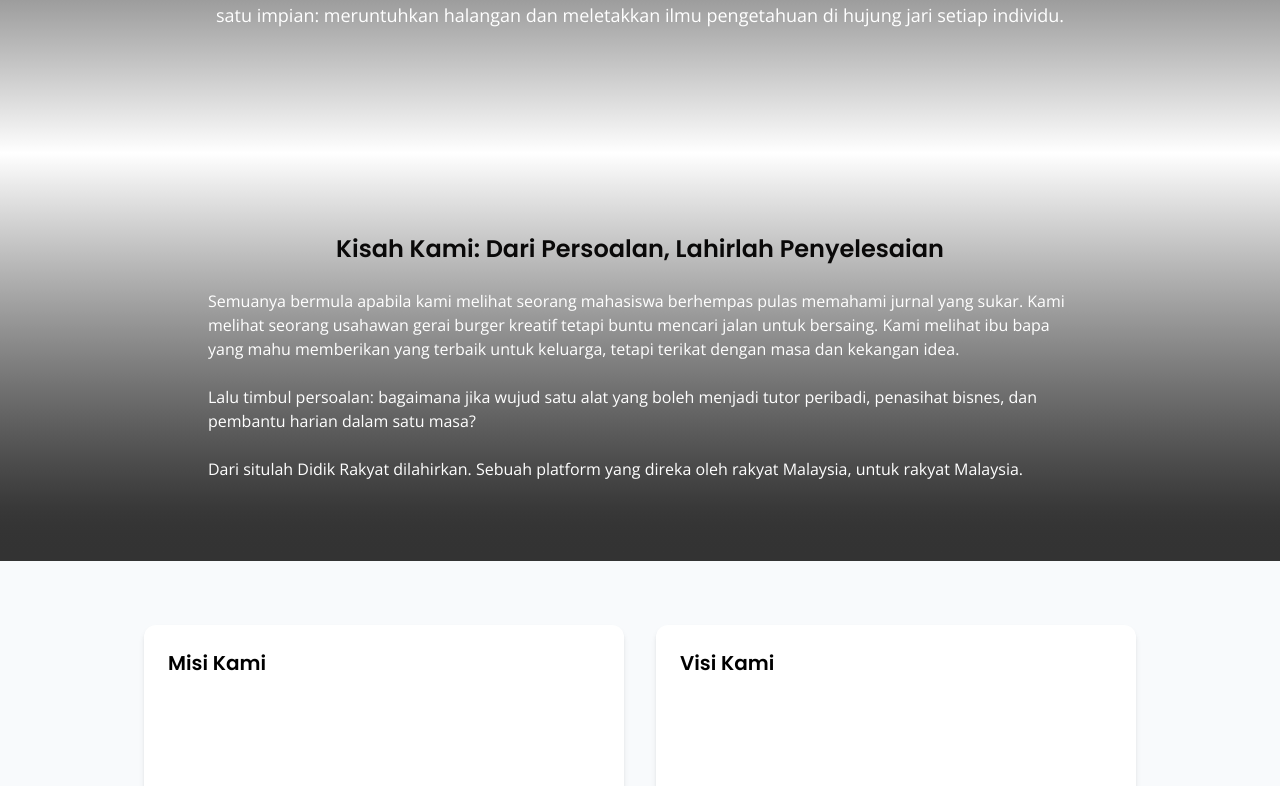
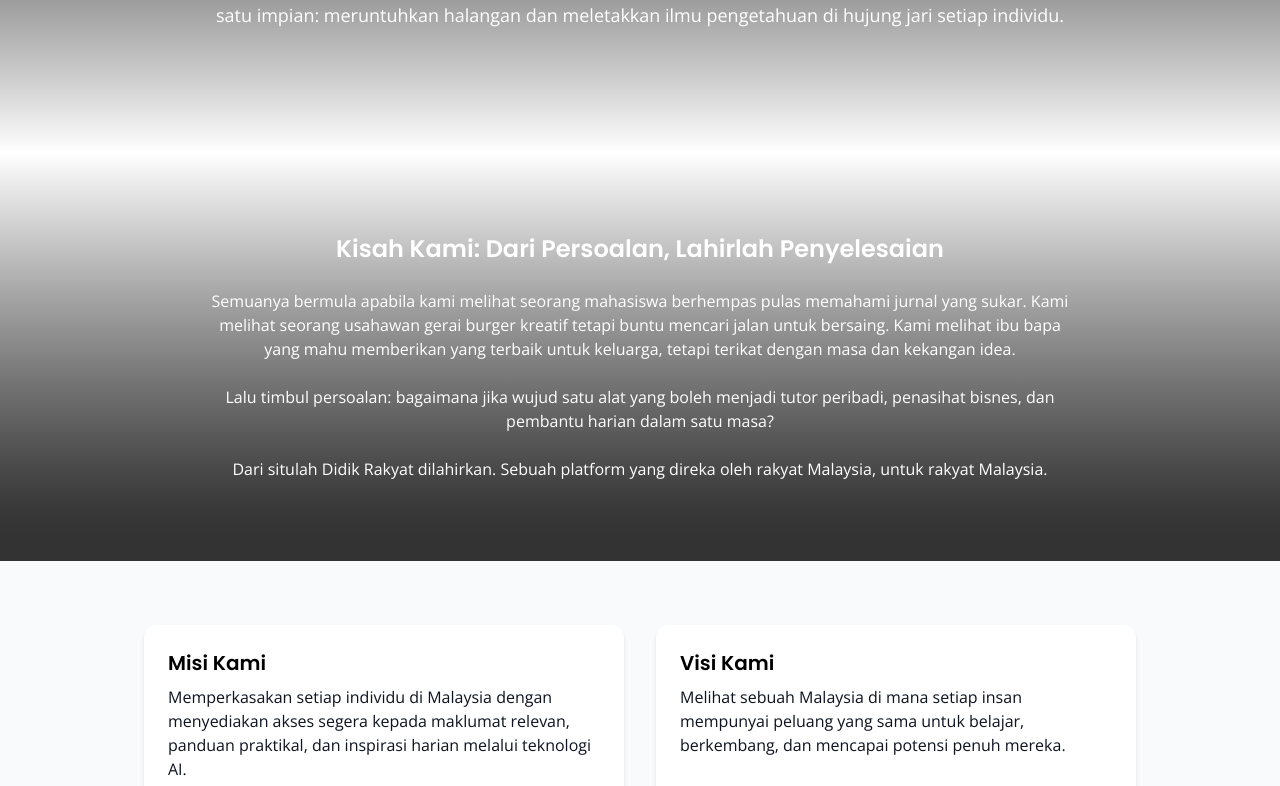
Before and after one commit to Sincesix-pdf/app-didikrakyat, a Next.js app: page /about in a window 1280 px wide. Shown: the part 311-1097 px from the top of the page. Built offline with nearby package versions, Linux system fonts and the light colour scheme.

Commit message:
fixing styling #3

```diff
--- a/src/app/about/page.tsx
+++ b/src/app/about/page.tsx
@@ -1,5 +1,4 @@
-import Image from "next/image";
-
+// src/app/about/page.tsx (About) — betulkan warna agar konsisten token
 export const metadata = {
   title: "Tentang Kami",
   description: "Kisah di sebalik Didik Rakyat, misi, visi, dan nilai yang memperkasakan rakyat Malaysia.",
@@ -8,7 +7,6 @@
 export default function AboutPage() {
   return (
     <main className="bg-[var(--color-background)] text-[var(--color-foreground)]">
-
       {/* 1. HERO */}
       <section className="relative h-[60vh] sm:h-[50vh] flex items-center">
         <div className="absolute inset-0 bg-gradient-to-b from-black/80 to-[var(--color-background)]/95" />
@@ -26,22 +24,22 @@
 
       {/* 2. KISAH KAMI */}
       <section className="py-20 relative">
-        <div className="absolute inset-0 bg-gradient-to-b from-[var(--color-background)]/80 to-black/80 pointer-events-none"></div>
-        <div className="relative mx-auto max-w-4xl px-4 space-y-6">
+        <div className="absolute inset-0 bg-gradient-to-b from-[var(--color-background)]/80 to-black/80 pointer-events-none" />
+        <div className="relative mx-auto max-w-4xl px-4 space-y-6 text-center text-white">
           <h2 className="font-heading text-2xl font-semibold text-center">
             Kisah Kami: Dari Persoalan, Lahirlah Penyelesaian
           </h2>
-          <p className="text-white">
+          <p>
             Semuanya bermula apabila kami melihat seorang mahasiswa berhempas pulas
             memahami jurnal yang sukar. Kami melihat seorang usahawan gerai burger
             kreatif tetapi buntu mencari jalan untuk bersaing. Kami melihat ibu bapa yang mahu
             memberikan yang terbaik untuk keluarga, tetapi terikat dengan masa dan kekangan idea.
           </p>
-          <p className="text-white">
+          <p>
             Lalu timbul persoalan: bagaimana jika wujud satu alat yang boleh
             menjadi tutor peribadi, penasihat bisnes, dan pembantu harian dalam satu masa?
           </p>
-          <p className="text-white">
+          <p>
             Dari situlah Didik Rakyat dilahirkan. Sebuah platform yang
             direka oleh rakyat Malaysia, untuk rakyat Malaysia.
           </p>
@@ -53,7 +51,7 @@
         <div className="mx-auto max-w-5xl px-4 grid gap-8 md:grid-cols-2">
           <div className="p-6 bg-white rounded-xl shadow-md">
             <h3 className="font-heading text-black text-xl font-semibold mb-2">Misi Kami</h3>
-            <p className="text-[var(--color-background)]">
+            <p className="text-[var(--color-foreground)]">
               Memperkasakan setiap individu di Malaysia dengan menyediakan
               akses segera kepada maklumat relevan, panduan praktikal,
               dan inspirasi harian melalui teknologi AI.
@@ -61,7 +59,7 @@
           </div>
           <div className="p-6 bg-white rounded-xl shadow-md">
             <h3 className="font-heading text-black text-xl font-semibold mb-2">Visi Kami</h3>
-            <p className="text-[var(--color-background)]">
+            <p className="text-[var(--color-foreground)]">
               Melihat sebuah Malaysia di mana setiap insan mempunyai peluang
               yang sama untuk belajar, berkembang, dan mencapai potensi penuh mereka.
             </p>
@@ -79,30 +77,22 @@
             <div>
               <div className="mb-4 text-4xl mx-auto">💡</div>
               <h3 className="text-white font-semibold text-lg">Pemberdayaan</h3>
-              <p className="text-white/90 text-sm">
-                Setiap soalan berhak mendapat jawapan yang berkualiti.
-              </p>
+              <p className="text-white/90 text-sm">Setiap soalan berhak mendapat jawapan yang berkualiti.</p>
             </div>
             <div>
               <div className="mb-4 text-4xl mx-auto">🚀</div>
               <h3 className="text-white font-semibold text-lg">Inovasi</h3>
-              <p className="text-white/90 text-sm">
-                Sentiasa mencari cara baharu untuk menjadikan teknologi bermanfaat.
-              </p>
+              <p className="text-white/90 text-sm">Sentiasa mencari cara baharu untuk menjadikan teknologi bermanfaat.</p>
             </div>
             <div>
               <div className="mb-4 text-4xl mx-auto">🤝</div>
               <h3 className="text-white font-semibold text-lg">Integriti</h3>
-              <p className="text-white/90 text-sm">
-                Komited pada maklumat yang sahih dan selamat.
-              </p>
+              <p className="text-white/90 text-sm">Komited pada maklumat yang sahih dan selamat.</p>
             </div>
             <div>
               <div className="mb-4 text-4xl mx-auto">🌍</div>
               <h3 className="text-white font-semibold text-lg">Komuniti</h3>
-              <p className="text-white/90 text-sm">
-                Dibina untuk anda, bersama anda.
-              </p>
+              <p className="text-white/90 text-sm">Dibina untuk anda, bersama anda.</p>
             </div>
           </div>
         </div>
@@ -111,7 +101,7 @@
       {/* 5. CTA TERAKHIR */}
       <section className="py-20 text-center">
         <h2 className="font-heading text-2xl font-bold mb-6">Sertai Misi Kami</h2>
-        <p className="text-white max-w-2xl mx-auto mb-8">
+        <p className="max-w-2xl mx-auto mb-8">
           Anda bukan sekadar memuat turun aplikasi; anda menyertai sebuah gerakan
           untuk menjadikan ilmu lebih mudah dicapai oleh semua.
         </p>
--- a/src/app/globals.css
+++ b/src/app/globals.css
@@ -3,7 +3,7 @@
 /* Tokens warna */
 :root {
   --color-background: #FFFFFF;
-  --color-foreground: #0A0909;
+  --color-foreground: #0d131f;
   --color-accent: #FAAC05;
   --font-sans: 'Open Sans', sans-serif;
   --font-heading: 'Poppins', sans-serif;
--- a/src/components/Footer.tsx
+++ b/src/components/Footer.tsx
@@ -1,5 +1,3 @@
-import Link from "next/link";
-
 export default function Footer() {
   return (
     <footer className="bg-[var(--color-background)] shadow-[0_-6px_12px_-2px_rgba(0,0,0,0.2)]">
@@ -7,12 +5,14 @@
         <p className="text-xs sm:text-sm text-[var(--color-foreground)]">
           © {new Date().getFullYear()} Didik Rakyat. All rights reserved.
         </p>
+
         <div className="flex flex-wrap justify-center gap-2 sm:gap-3 text-[var(--color-foreground)]">
           <a href="https://facebook.com" aria-label="Facebook" className="p-2 rounded-full hover:text-[var(--color-accent)] hover:bg-black/5">
             <svg xmlns="http://www.w3.org/2000/svg" viewBox="0 0 14 14" fill="none" stroke="currentColor" strokeLinecap="round" strokeLinejoin="round" className="h-5 w-5 sm:h-6 sm:w-6">
               <path d="M.5 12.5v-11a1 1 0 0 1 1-1h11a1 1 0 0 1 1 1v11a1 1 0 0 1-1 1h-3V8.76h.71a.61.61 0 0 0 .61-.61v-.77a.611.611 0 0 0-.61-.61h-.67v-.94c0-.84.38-.84.76-.84h.49a.55.55 0 0 0 .43-.18a.58.58 0 0 0 .18-.43v-.74a.618.618 0 0 0-.6-.64H9.65a2.32 2.32 0 0 0-2.39 2.6v1.17h-.64a.61.61 0 0 0-.62.61v.77a.61.61 0 0 0 .62.61h.64v4.74H1.5a1 1 0 0 1-1-1" />
             </svg>
           </a>
+
           <a href="https://instagram.com" aria-label="Instagram" className="p-2 rounded-full hover:text-[var(--color-accent)] hover:bg-black/5">
             <svg viewBox="0 0 24 24" fill="none" stroke="currentColor" strokeWidth="2" className="h-5 w-5 sm:h-6 sm:w-6">
               <rect width="20" height="20" x="2" y="2" rx="5" ry="5" />
@@ -20,11 +20,13 @@
               <circle cx="17.5" cy="6.5" r="1.5" fill="currentColor" />
             </svg>
           </a>
+
           <a href="https://twitter.com" aria-label="X" className="p-2 rounded-full hover:text-[var(--color-accent)] hover:bg-black/5">
             <svg viewBox="0 0 24 24" fill="currentColor" className="h-5 w-5 sm:h-6 sm:w-6">
               <path d="M18.9 2H21l-6.5 7.4L22 22h-6.9l-5.4-7.6L3.7 22H2l7-8L2.5 2h7.1l5 7L18.9 2Zm-2.4 18h1.3L7.5 4h-1.4l10.4 16Z" />
             </svg>
           </a>
+
           <a href="https://wa.me/6281234567890" aria-label="WhatsApp" className="p-2 rounded-full hover:text-[var(--color-accent)] hover:bg-black/5">
             <svg xmlns="http://www.w3.org/2000/svg" viewBox="0 0 432 432" fill="currentColor" className="h-5 w-5 sm:h-6 sm:w-6">
               <path d="M364.5 65Q427 127 427 214.5T364.5 364T214 426q-54 0-101-26L0 429l30-109Q2 271 2 214q0-87 62-149T214 3t150.5 62zM214 390q73 0 125-51.5T391 214T339 89.5T214 38T89.5 89.5T38 214q0 51 27 94l4 6l-18 65l67-17l6 3q42 25 90 25zm97-132q9 5 10 7q4 6-3 25q-3 8-15 15.5t-21 9.5q-18 2-33-2q-17-6-30-11q-8-4-15.5-8.5t-14.5-9t-13-9.5t-11.5-10t-10.5-10.5t-8.5-9.5t-7-8.5t-5.5-7t-3.5-5L128 222q-22-29-22-55q0-24 19-44q6-7 14-7q6 0 10 1q8 0 12 9q2 3 6 13l7 17.5l3 8.5q3 5 1 9q-3 7-5 9l-3 3l-3 3.5l-2 2.5q-6 6-3 11q13 22 30 37q13 11 43 26q7 3 11-1q12-15 17-21q4-6 12-3q6 3 36 17z" />
```
Lines whose indentation alone changed are shown as unchanged.
